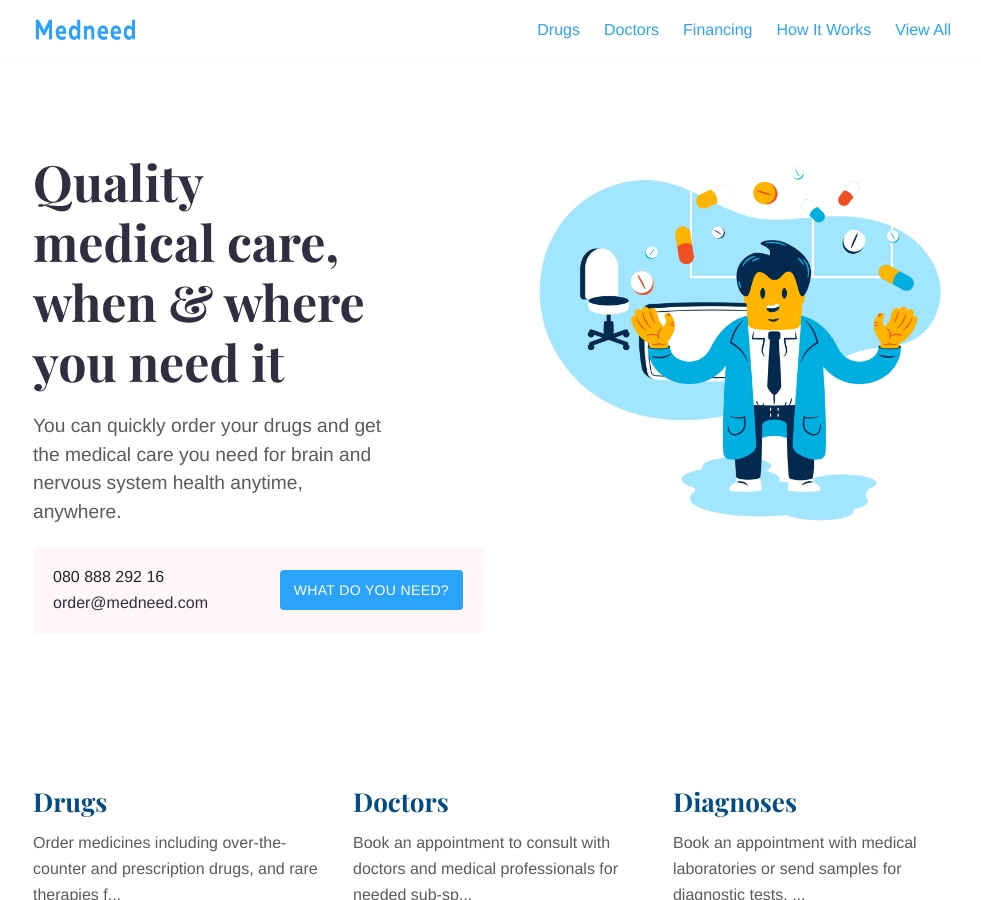
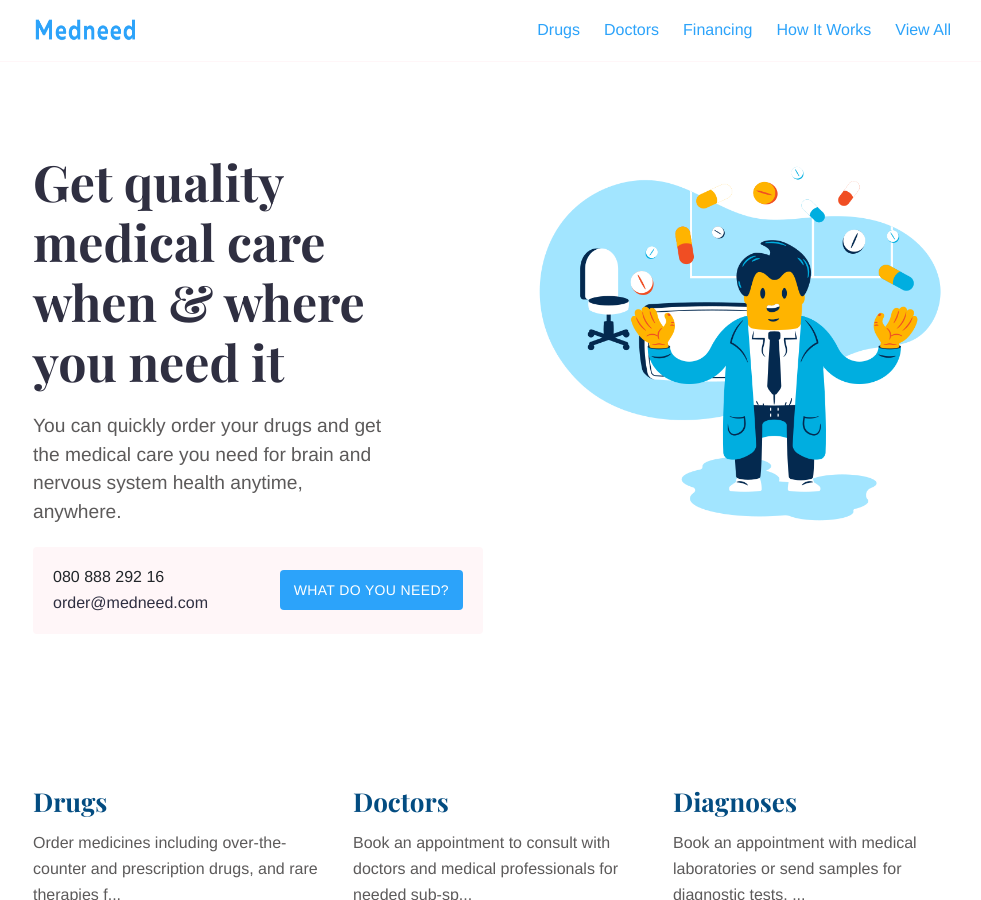
Before and after one commit to Iraneus/betamedneed, a Jekyll site: the page built from index.md, in a window 1280 px wide and 900 px high. Shown: the whole window, without its empty margins (142-1123 px from the left). Built offline with Jekyll 4.4.1, drawn with Linux system fonts in a browser that asks for light colours.

Commit message:
update index

```diff
--- a/index.md
+++ b/index.md
@@ -8,6 +8,6 @@
 show_call_box: true
 ---
 
-# Quality medical care, when & where you need it
+# Get quality medical care when & where you need it
 
 You can quickly order your drugs and get the medical care you need for brain and nervous system health anytime, anywhere.
```
